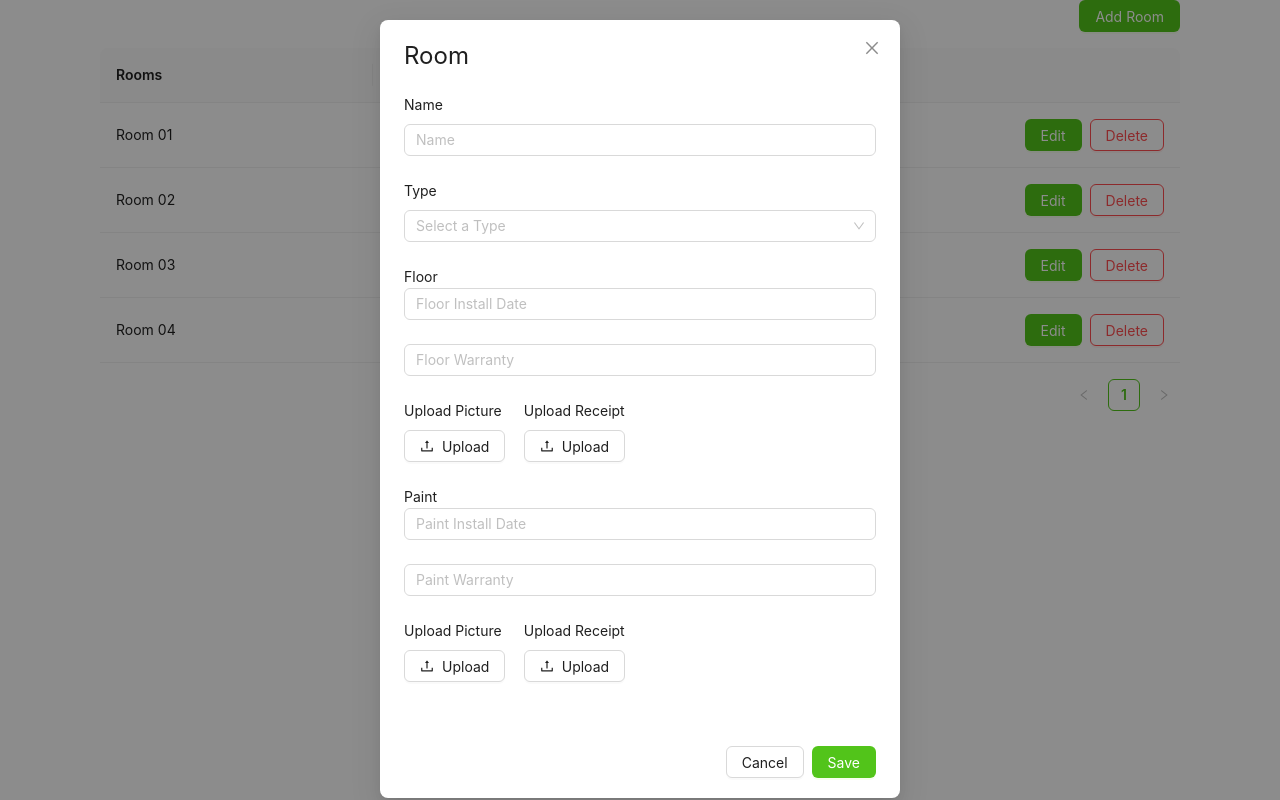
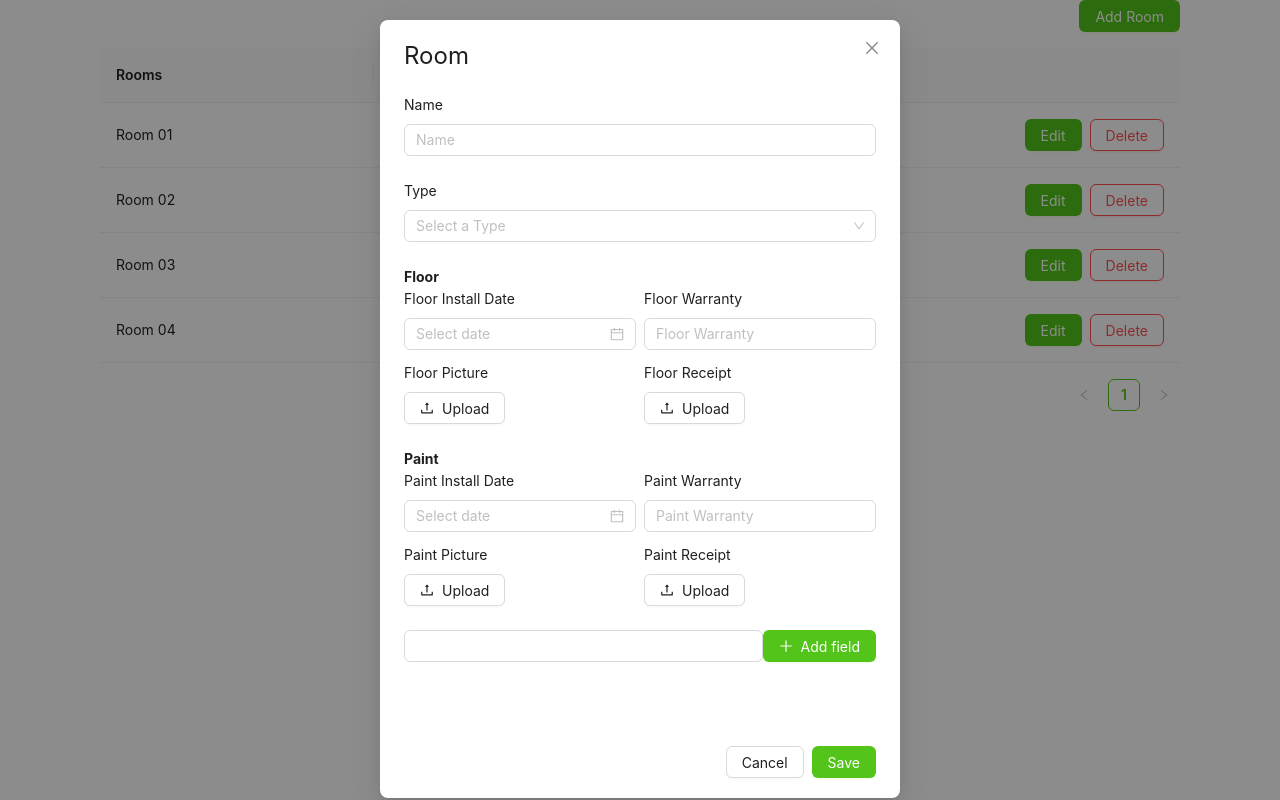
Before and after one commit to MohsinGhani/Realstate, a Next.js app: page /levels/1 in a window 1280 px wide. Both pictures are taken after a click on the button "Add Room". Built offline with nearby package versions, Linux system fonts and the light colour scheme.

Commit message:
work complete on add room modal

```diff
--- a/src/app/levels/[id]/page.tsx
+++ b/src/app/levels/[id]/page.tsx
@@ -16,22 +16,22 @@ import AddRoom from "@/components/AddRoom";
 
 const initialData = [
   {
-    id: 1,
+    key: 1,
     room: "Room 01",
     type: "Bed Room",
   },
   {
-    id: 2,
+    key: 2,
     room: "Room 02",
     type: "Bathroom",
   },
   {
-    id: 3,
+    key: 3,
     room: "Room 03 ",
     type: "Other",
   },
   {
-    id: 4,
+    key: 4,
     room: "Room 04",
     type: "Garage",
   },
--- a/src/components/AddRoom/RoomDetail.tsx
+++ b/src/components/AddRoom/RoomDetail.tsx
@@ -1,32 +1,54 @@
 "use client";
 
 import React from "react";
-import { Button, Form, Input, Space, Upload } from "antd";
-import { UploadOutlined } from "@ant-design/icons";
+import { Button, DatePicker, Form, Input, Space, Upload } from "antd";
+import { UploadOutlined, DeleteTwoTone } from "@ant-design/icons";
 const iconProps = {
   rev: undefined,
 };
 
-const RoomDetail = ({ array, form }: any) => {
-  console.log("🚀  array:", array);
+const RoomDetail = ({ array, form, removeField }: any) => {
+  const handleOnRemove = async (event: any) => {
+    const value = form.getFieldsValue();
+    const [find]: any = Object.entries(value).find(
+      ([_, value]: any) => value?.file?.uid === event?.uid
+    );
 
-  const handleOnRemove = async (event: any) => {
-    console.log("🚀  event:", event);
-    const value = form.getFieldsValue();
-    console.log("🚀  value:", value);
+    form.setFieldsValue({
+      [find]: null,
+    });
   };
 
-  return array?.map(({ title, name }: any) => (
+  return array?.map(({ title, name, isDeleted }: any) => (
     <div key={name}>
-      <p>{title}</p>
-      <Form.Item name={`${name}InstallDate`}>
-        <Input placeholder={`${title} Install Date`} />
-      </Form.Item>
-      <Form.Item name={`${name}Warranty`}>
-        <Input placeholder={`${title} Warranty`} />
-      </Form.Item>
-      <Space>
-        <Form.Item name={`${name}Picture`} label="Upload Picture">
+      <div className="flex justify-between">
+        <h4>{title}</h4>
+        {isDeleted && (
+          <DeleteTwoTone
+            {...iconProps}
+            twoToneColor="#FF0000"
+            className="cursor-pointer"
+            onClick={() => removeField(name)}
+          />
+        )}
+      </div>
+
+      <div className="grid grid-cols-1 sm:grid-cols-2 gap-2">
+        <Form.Item
+          name={`${name}InstallDate`}
+          label={`${title} Install Date`}
+          className="mb-1"
+        >
+          <DatePicker className="w-full" />
+        </Form.Item>
+        <Form.Item
+          name={`${name}Warranty`}
+          label={`${title} Warranty`}
+          className="mb-1"
+        >
+          <Input placeholder={`${title} Warranty`} />
+        </Form.Item>
+        <Form.Item name={`${name}Picture`} label={`${title} Picture`}>
           <Upload
             listType="picture"
             className="upload-list-inline"
@@ -37,7 +59,7 @@ const RoomDetail = ({ array, form }: any) => {
             <Button icon={<UploadOutlined {...iconProps} />}>Upload</Button>
           </Upload>
         </Form.Item>
-        <Form.Item name={`${name}Receipt`} label="Upload Receipt">
+        <Form.Item name={`${name}Receipt`} label={`${title} Receipt`}>
           <Upload
             listType="picture"
             className="upload-list-inline"
@@ -48,7 +70,7 @@ const RoomDetail = ({ array, form }: any) => {
             <Button icon={<UploadOutlined {...iconProps} />}>Upload</Button>
           </Upload>
         </Form.Item>
-      </Space>
+      </div>
     </div>
   ));
 };
--- a/src/components/AddRoom/index.tsx
+++ b/src/components/AddRoom/index.tsx
@@ -1,23 +1,58 @@
 "use client";
 
-import React from "react";
-import { Form, Input, Select } from "antd";
+import React, { useState } from "react";
+import { Button, Form, Input, Select, message } from "antd";
+import { PlusOutlined } from "@ant-design/icons";
 import RoomDetail from "./RoomDetail";
 
+const iconProps = {
+  rev: undefined,
+};
+
+const array = [
+  { title: "Floor", name: "floor", isDeleted: false },
+  { title: "Paint", name: "paint", isDeleted: false },
+];
+
 const AddRoom = ({ form }: any) => {
-  const array = [
-    { title: "Floor", name: "floor" },
-    { title: "Paint", name: "paint" },
-    // { title: "Light/Fan", name: "light/fan" },
-  ];
+  const [first, setfirst] = useState<any>(array);
+  const addField = () => {
+    try {
+      const value = form.getFieldValue("addFieldName");
+
+      if (!value?.length) {
+        return message.info("Please write the field name");
+      }
+
+      const findValue = first?.find(
+        (x: any) => x?.name?.toLowerCase() === value?.toLowerCase()
+      );
+
+      if (!findValue?.name) {
+        setfirst([...first, { title: value, name: value, isDeleted: true }]);
+        form.setFieldsValue({
+          addFieldName: undefined,
+        });
+      } else {
+        message.error(`${value} field name already exists`);
+      }
+    } catch (error) {
+      console.log("🚀  error:", error);
+    }
+  };
+
+  const removeField = (value: any) => {
+    let myArray = first;
+    myArray = myArray.filter((obj: any) => obj.name != value);
+    setfirst(myArray);
+  };
 
   return (
-    <div className="overflow-y-scroll h-[80vh]" id="journal-scroll">
+    <div className="overflow-y-auto h-[80vh]" id="journal-scroll">
       <Form form={form} layout="vertical">
         <Form.Item label="Name" name="name">
           <Input placeholder="Name" />
         </Form.Item>
-
         <Form.Item label="Type" name="type">
           <Select
             placeholder="Select a Type"
@@ -63,7 +98,20 @@ const AddRoom = ({ form }: any) => {
           />
         </Form.Item>
 
-        <RoomDetail form={form} array={array} />
+        <RoomDetail form={form} array={first} removeField={removeField} />
+
+        <div className="flex justify-between">
+          <Form.Item name="addFieldName" className="w-full">
+            <Input />
+          </Form.Item>
+          <Button
+            type="primary"
+            icon={<PlusOutlined {...iconProps} />}
+            onClick={addField}
+          >
+            Add field
+          </Button>
+        </div>
       </Form>
     </div>
   );
```
